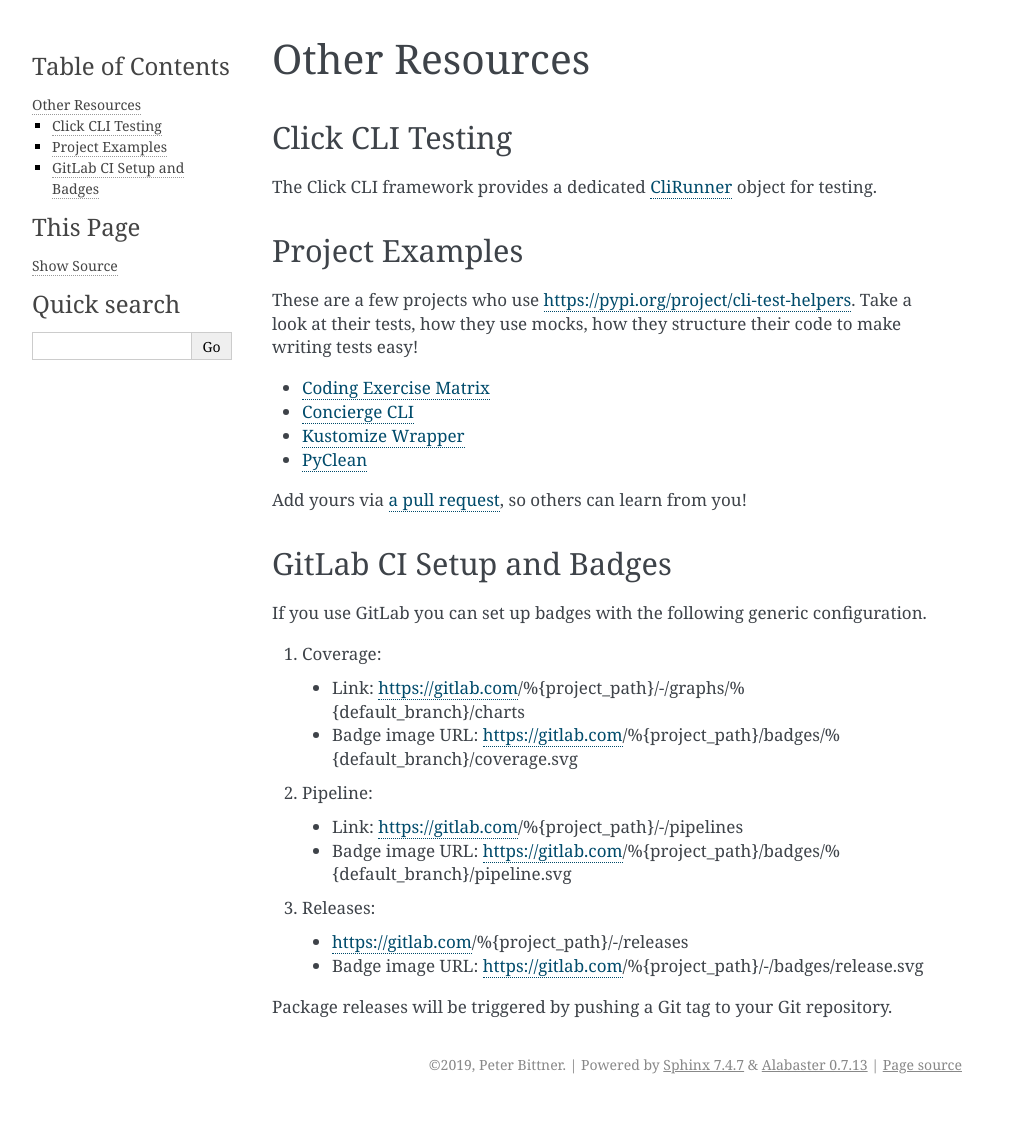
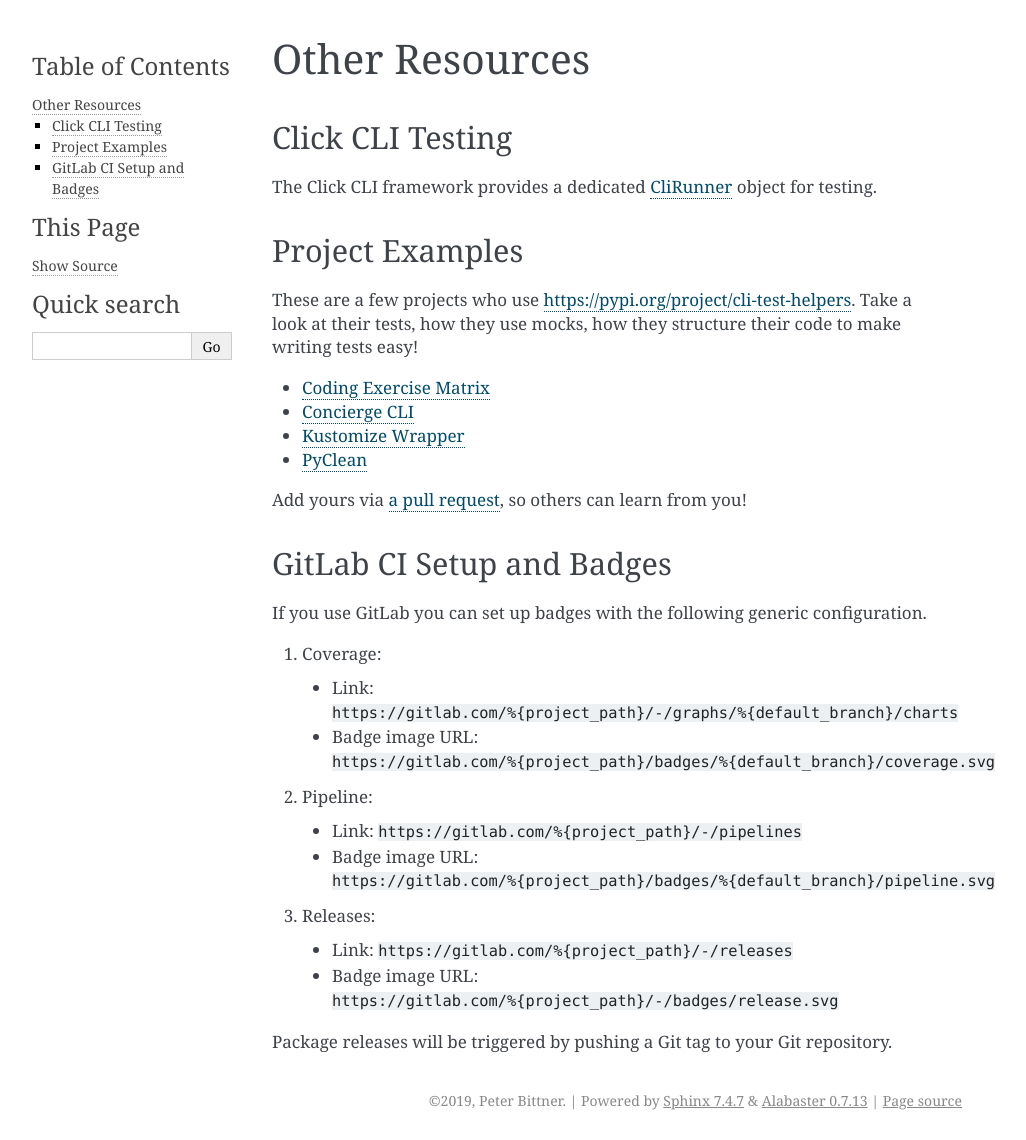
Before and after one commit to painless-software/python-cli-test-helpers, a Sphinx documentation site: the page built from docs/other.rst, in a window 1280 px wide. Shown: the whole page, without its empty margins (148-1174 px from the left). Built offline with Sphinx 7.4.7, drawn with Linux system fonts in a browser that asks for light colours; before the commit the page ends 1104 px from its top, so only the background shows below that; some of the changed lines change nothing that is shown.

Commit message:
Add typewriter font face for URLs in docs

```diff
--- a/docs/other.rst
+++ b/docs/other.rst
@@ -31,17 +31,17 @@
 
 1. Coverage:
 
-  - Link: https://gitlab.com/%{project_path}/-/graphs/%{default_branch}/charts
-  - Badge image URL: https://gitlab.com/%{project_path}/badges/%{default_branch}/coverage.svg
+  - Link: ``https://gitlab.com/%{project_path}/-/graphs/%{default_branch}/charts``
+  - Badge image URL: ``https://gitlab.com/%{project_path}/badges/%{default_branch}/coverage.svg``
 
 2. Pipeline:
 
-  - Link: https://gitlab.com/%{project_path}/-/pipelines
-  - Badge image URL: https://gitlab.com/%{project_path}/badges/%{default_branch}/pipeline.svg
+  - Link: ``https://gitlab.com/%{project_path}/-/pipelines``
+  - Badge image URL: ``https://gitlab.com/%{project_path}/badges/%{default_branch}/pipeline.svg``
 
 3. Releases:
 
-  - https://gitlab.com/%{project_path}/-/releases
-  - Badge image URL: https://gitlab.com/%{project_path}/-/badges/release.svg
+  - Link: ``https://gitlab.com/%{project_path}/-/releases``
+  - Badge image URL: ``https://gitlab.com/%{project_path}/-/badges/release.svg``
 
 Package releases will be triggered by pushing a Git tag to your Git repository.
```
